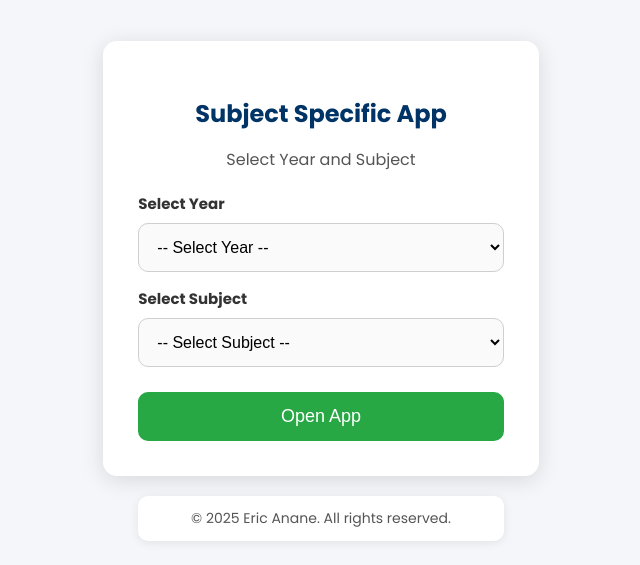
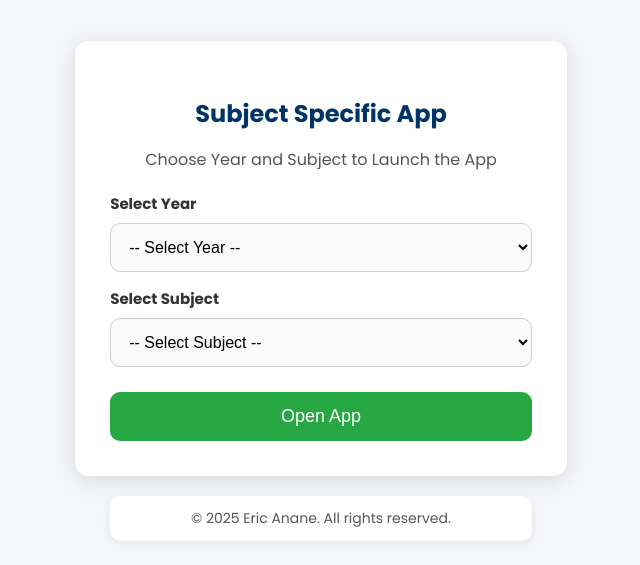
Before and after one commit to ZerroBug/SS-APP, a plain HTML site: page index.html in a window 1280 px wide. Shown: the part 109-674 px from the top of the page, without its empty margins (319-959 px from the left). Drawn offline with Linux system fonts and the light colour scheme.

Commit message:
Year 1 updated

```diff
--- a/index.html
+++ b/index.html
@@ -113,7 +113,7 @@
     <div class="container">
       <div class="form-box">
         <h2>Subject Specific App</h2>
-        <p>Select Year and Subject</p>
+        <p>Choose Year and Subject to Launch the App</p>
         <label>Select Year</label>
         <select id="yearSelect">
           <option value="">-- Select Year --</option>
```
